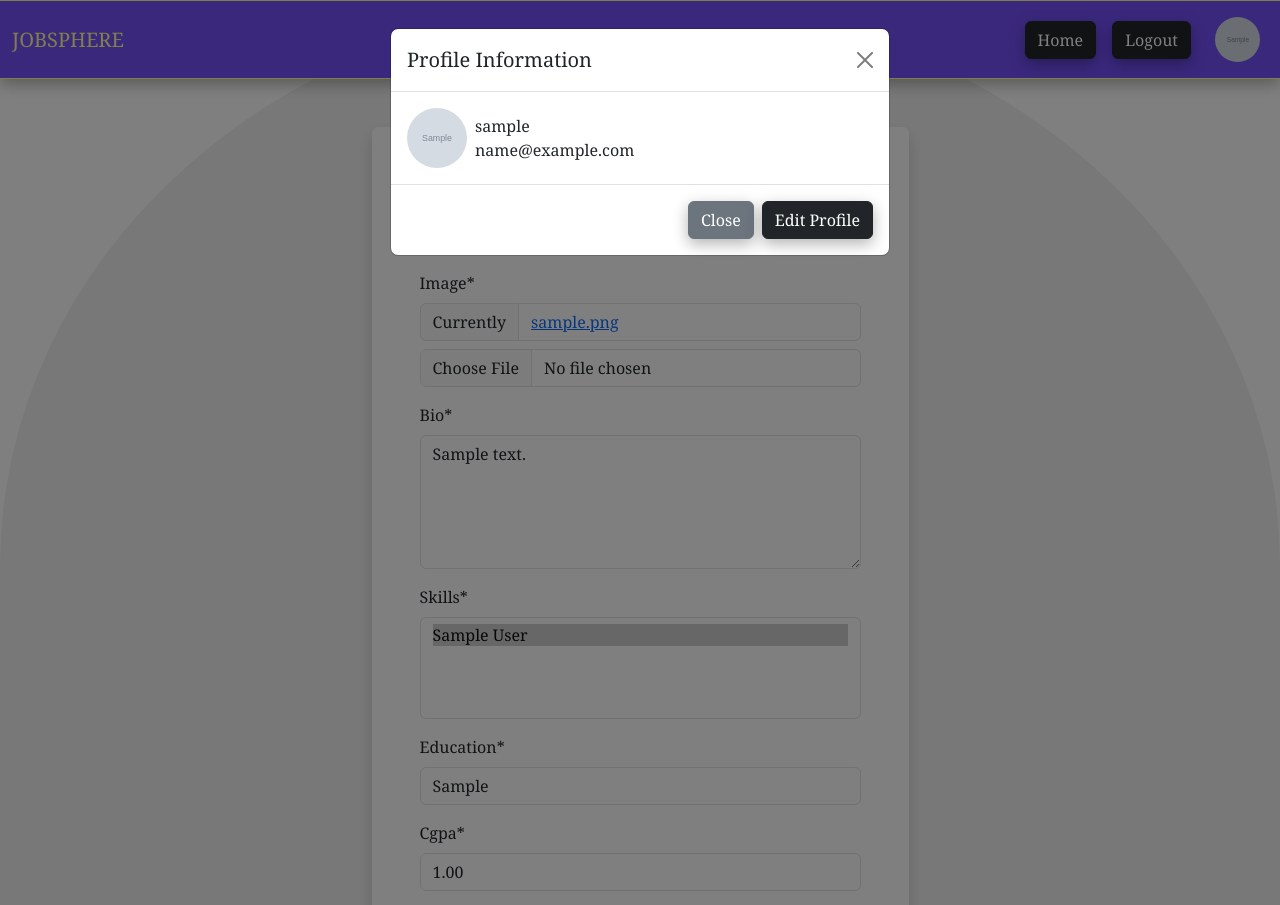
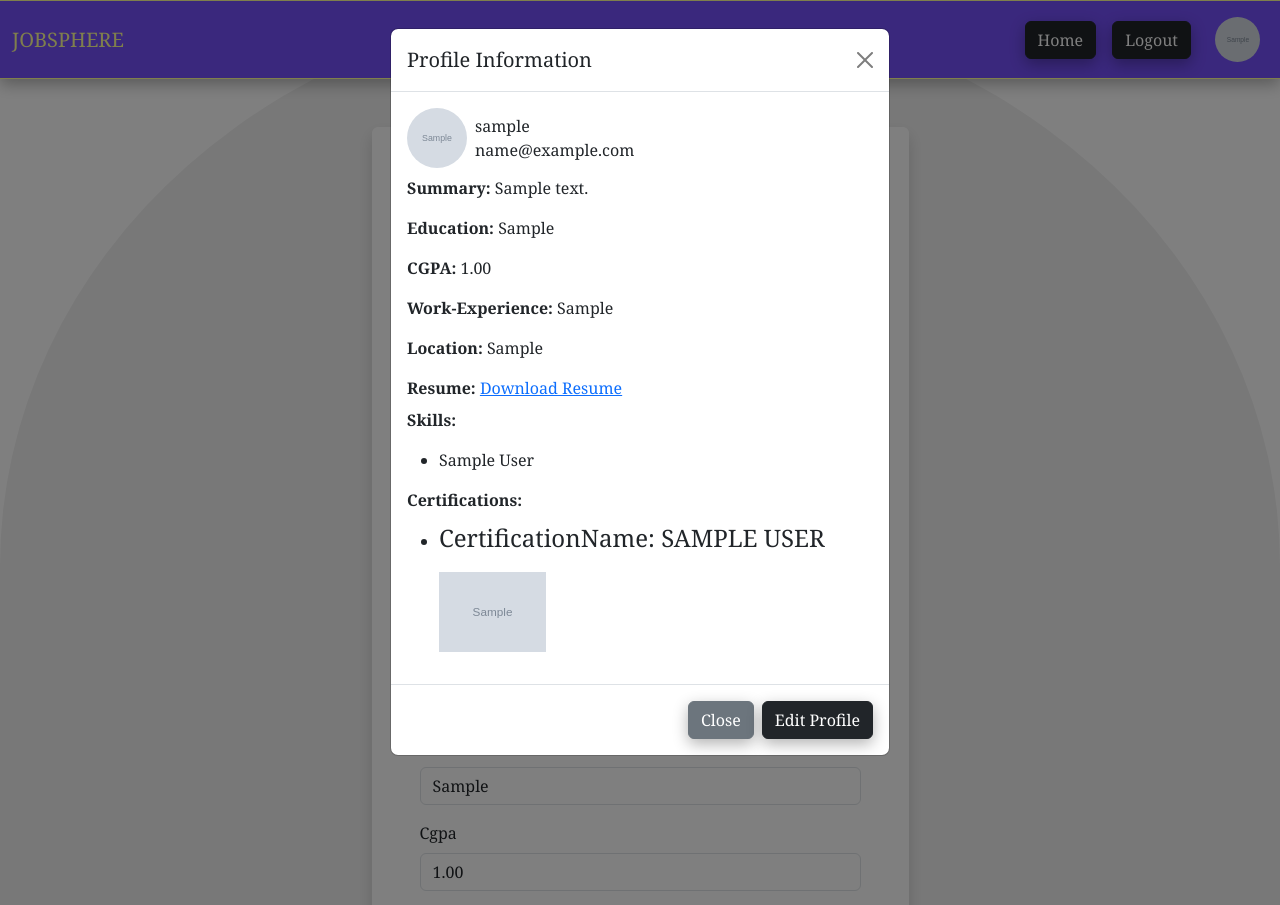
Before and after one commit to hariharen1996/jobsphere, a Django app: page /users/profile/ in a window 1280 px wide, after a click that opens the changed part. Run offline with Django 5.2, Linux system fonts and the light colour scheme; a user stored in the database is signed in; tables that the repository leaves empty hold one stand-in row (values such as "Sample post"); grey boxes marked "Sample" are stand-in pictures; some libraries are stand-ins or nearby versions.

Commit message:
feat: update profile details to ui

```diff
--- a/jobs/static/jobs/css/styles.css
+++ b/jobs/static/jobs/css/styles.css
@@ -93,6 +93,11 @@ body::after{
     animation: img infinite ease-in-out forwards;
 }
 
+.cert-img{
+    height: 5rem;
+    object-fit: cover;
+}
+
 @keyframes img{
     0%{
         transform: scale(1);
--- a/jobs/templates/jobs/main.html
+++ b/jobs/templates/jobs/main.html
@@ -47,8 +47,7 @@
           </li>
           <li class="nav-item">
             <a class="nav-link" href="#" data-bs-toggle="modal" data-bs-target="#profileModal">
-              <img src="{{ user.profile.image.url }}"
-                alt="{{ user.username }}" class="profile-img">
+              <img src="{{ user.profile.image.url }}" alt="{{ user.username }}" class="profile-img">
             </a>
           </li>
           {% else %}
@@ -72,13 +71,57 @@
           <button type="button" class="btn-close" data-bs-dismiss="modal" aria-label="Close"></button>
         </div>
         <div class="modal-body">
-          <div class="profile-details d-flex align-items-center gap-2">
-            <img src="{{ user.profile.image.url }}"
-              alt="{{ user.username }}" class="profile-img">
-            <div class="profile-content">
-              <p>{{ user.username }}</p>
-              <p>{{ user.email }}</p>
+          <div class="profile-details ">
+            <div class="d-flex align-items-center gap-2">
+              <img src="{{ user.profile.image.url }}" alt="{{ user.username }}" class="profile-img">
+              <div class="profile-content">
+                <p>{{ user.username }}</p>
+                <p>{{ user.email }}</p>
+              </div>
             </div>
+            <p class="bio mt-2"><span class="fw-bold">Summary:</span> {{ user.profile.bio }}</p>
+            <p class="education mt-2"><span class="fw-bold">Education:</span> {{ user.profile.education }}</p>
+            <p class="cgpa mt-2"><span class="fw-bold">CGPA:</span> {{ user.profile.cgpa }}</p>
+            <p class="exp mt-2"><span class="fw-bold">Work-Experience:</span> {{ user.profile.work_experience }}</p>
+            <p class="loc mt-2"><span class="fw-bold">Location:</span> {{ user.profile.location }}</p>
+            {% if user.profile.resume %}
+            <span class="fw-bold">Resume:</span>
+            <a href="{{ user.profile.resume.url }}" download="{{ user.profile.resume.name }}">Download Resume</a>
+            {% else %}
+            <p>No resume available</p>
+            {% endif %}
+
+            {% if user.profile.skills.all %}
+            <p class="fw-bold mt-2">Skills: </p>
+            <ul>
+              {% for skill in user.profile.skills.all %}
+              <li>{{ skill.name }}</li>
+              {% endfor %}
+            </ul>
+            {% else %}
+            <p class="mt-2"><span class="fw-bold">Skills: </span> No skills available</p>
+            {% endif %}
+
+            {% if user.profile.certification.all %}
+            <span class="fw-bold mt-2">Certifications: </span>
+            <ul class="mt-2">
+              {% for cert in user.profile.certification.all %}
+              <li>
+                <p class="fs-4 mt-2">CertificationName: {{ cert.name|upper }}</p>
+                <div>
+                  {% if cert.cert_image %}
+                  <img src="{{ cert.cert_image.url }}" class="img-fluid cert-img" />
+                  {% else %}
+                  <p>No Image available for this certification</p>
+                  {% endif %}
+                </div>
+
+              </li>
+              {% endfor %}
+            </ul>
+            {% else %}
+            <p class="mt-2"><span class="fw-bold">Certifications: </span> No Certification available</p>
+            {% endif %}
           </div>
         </div>
         <div class="modal-footer">
--- a/users/forms.py
+++ b/users/forms.py
@@ -3,6 +3,7 @@ from .models import CustomUser,Profile,Skill,Certification
 from django import forms
 from django.core.exceptions import ValidationError
 import re
+from decimal import Decimal
 
 WIDGETS = {
     'username': {'placeholder': "Enter your username"},
@@ -131,6 +132,10 @@ class ProfileUpdateForm(forms.ModelForm):
         if resume:
             profile.resume = resume
 
+        cgpa = self.cleaned_data.get('cgpa')
+        if cgpa is not None:
+            profile.cgpa = cgpa
+
         profile.save()
 
         return profile
@@ -143,8 +148,10 @@ class ProfileUpdateForm(forms.ModelForm):
 
     def clean_cgpa(self):
         cgpa = self.cleaned_data.get('cgpa')
-        if cgpa and (cgpa < 0.0 and cgpa > 10.0):
-            raise forms.ValidationError('cgpa must be between 0.00 and 10.00')
+        if cgpa is not None:
+            if cgpa < Decimal('1.00') or cgpa > Decimal('10.0'):
+                raise forms.ValidationError('cgpa must be between 0.00 and 10.00')
+        return cgpa
 
     def clean_resume(self):
         resume = self.cleaned_data.get('resume')
@@ -166,4 +173,12 @@ class ProfileUpdateForm(forms.ModelForm):
         return certifications
 
     def clean(self):
+        certifications = self.cleaned_data.get('certifications')
+        certification_name = self.cleaned_data.get('certification_name')
+        certification_image = self.cleaned_data.get('certification_image')
+
+        if not certifications and (not certification_name or not certification_image):
+            raise forms.ValidationError('You must either select an existing certification or provide a new certification name and image.')
+
+
         return super().clean()
--- a/users/models.py
+++ b/users/models.py
@@ -53,7 +53,7 @@ class Profile(models.Model):
     image = models.ImageField(default='default.jpg',upload_to='profile_pic')
     bio = models.TextField(default="I am Hari...")
     education = models.CharField(max_length=255,blank=False,null=False,default="ABC institute of technology")
-    cgpa = models.DecimalField(max_digits=4,decimal_places=2,default=0.0)
+    cgpa = models.DecimalField(max_digits=4,decimal_places=2,null=True,blank=True,default=0.0)
     work_experience = models.TextField(default="No work experince available")
     resume = models.FileField(upload_to='resumes/',default="resumes/default_resume.pdf")
     location = models.CharField(max_length=255,default="TamilNadu/Chennai")
```
Also changed, not shown: users/migrations/0007_alter_profile_cgpa.py (added), users/migrations/0008_alter_profile_cgpa.py (added), users/migrations/0009_alter_profile_cgpa.py (added).
